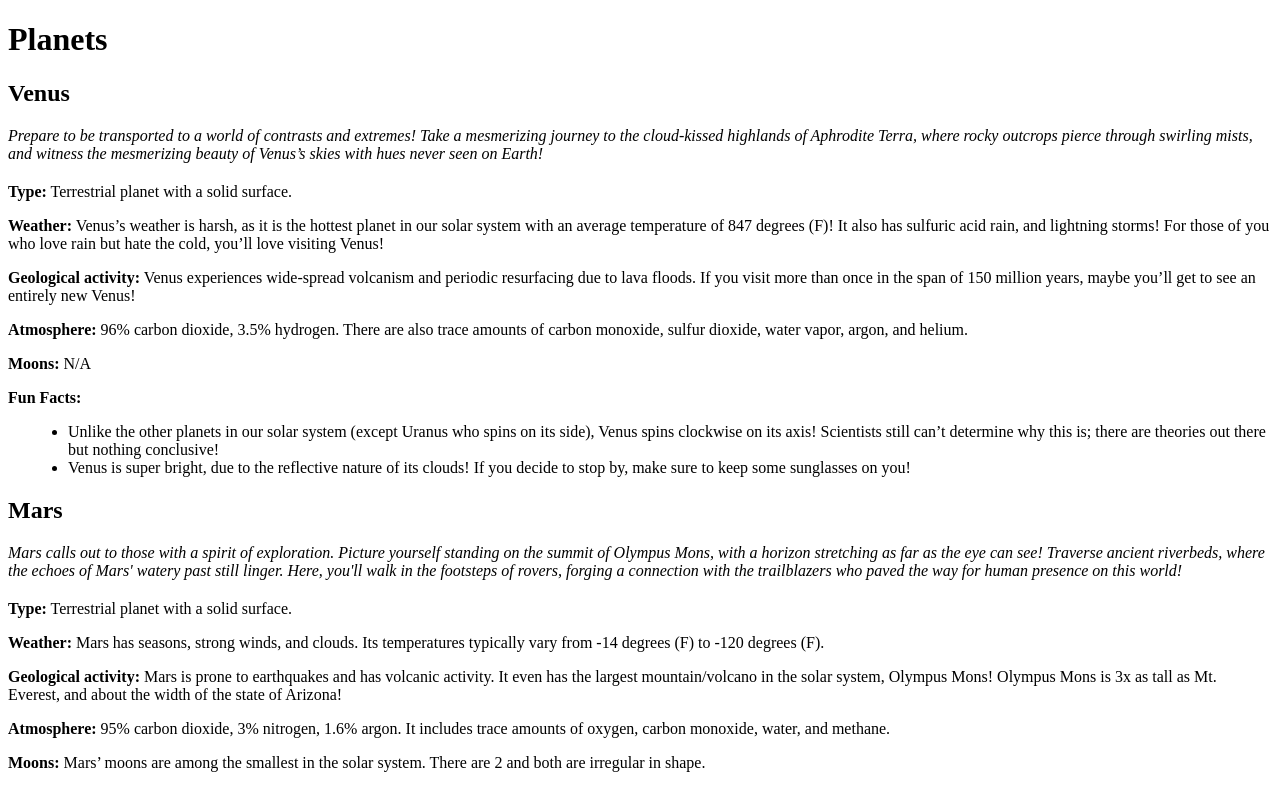
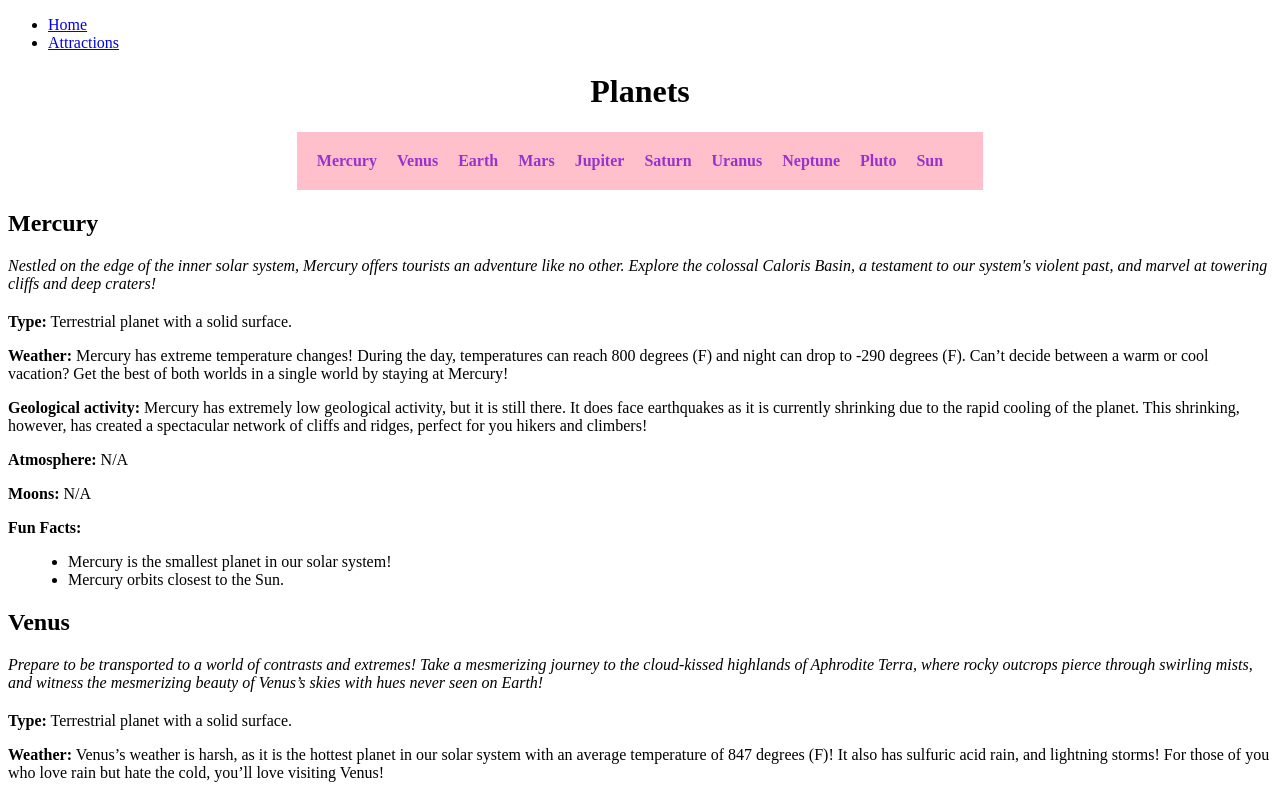
Before and after one commit to l-auyeung/SpaceApps, a plain HTML site: page Attraction v2/vs.html in a window 1280 px wide. Shown: the top 785 px of the page. Drawn offline with Linux system fonts and the light colour scheme.

Commit message:
everythings nice and cute, started AA

```diff
--- a/Attraction v2/v2.css
+++ b/Attraction v2/v2.css
@@ -10,23 +10,38 @@
     margin-left: 20px;
 }
 
+/* CSS for the sidebar */
 #sidebar {
-    background-color: #333;
-    color: #fff;
-    width: 200px;
+    background-color: pink;
+    color: darkorchid;
     padding: 20px;
 }
 
+/* Style the ul element as a horizontal list */
 #sidebar ul {
-    list-style: none;
+    list-style-type: none;
+    display: flex; /* Display the list items horizontally */
     padding: 0;
+    margin: 0;
 }
 
-#sidebar a {
-    color: #fff;
-    text-decoration: none;
+/* Style the list items */
+#sidebar ul li {
+    margin-right: 20px; /* Add some spacing between list items */
 }
 
-#sidebar a:hover {
-    text-decoration: underline;
+/* Style the anchor links */
+#sidebar ul li a {
+    text-decoration: none;
+    color: darkorchid;
+    font-weight: bold;
 }
+/*telling it to go in the middle*/
+#sidebar-container {
+    display: flex;
+    justify-content: center;
+}
+
+h1 {
+    text-align: center;
+}
--- a/Attraction v2/v2.js
+++ b/Attraction v2/v2.js
@@ -3,7 +3,25 @@
 document.addEventListener("DOMContentLoaded", function() {
     // Define an array of planet data in JSON format
 const planets = [
+
     {
+        name: "Mercury",
+        description: "Nestled on the edge of the inner solar system, Mercury offers tourists an adventure like no other. Explore the colossal Caloris Basin, a testament to our system's violent past, and marvel at towering cliffs and deep craters!",
+        type: "Terrestrial planet with a solid surface.",
+        weather: "Mercury has extreme temperature changes! During the day, temperatures can reach 800 degrees (F) and night can drop to -290 degrees (F). Can’t decide between a warm or cool vacation? Get the best of both worlds in a single world by staying at Mercury!",
+        geologicalActivity: "Mercury has extremely low geological activity, but it is still there. It does face earthquakes as it is currently shrinking due to the rapid cooling of the planet. This shrinking, however, has created a spectacular network of cliffs and ridges, perfect for you hikers and climbers!",
+        atmosphere: "N/A",
+        moons: "N/A",
+        funFacts: [
+            "Mercury is the smallest planet in our solar system!",
+            "Mercury orbits closest to the Sun."
+        ]
+    },
+
+    {
+
+
+
         name: "Venus",
         description: "Prepare to be transported to a world of contrasts and extremes! Take a mesmerizing journey to the cloud-kissed highlands of Aphrodite Terra, where rocky outcrops pierce through swirling mists, and witness the mesmerizing beauty of Venus’s skies with hues never seen on Earth!",
         type: "Terrestrial planet with a solid surface.",
--- a/Attraction v2/vs.html
+++ b/Attraction v2/vs.html
@@ -11,11 +11,20 @@
 </head>
 
 <body>
+    <div id="default">
+        <ul>
+            <li><a href = "home-anchor">Home </a></li>
+            <li><a href = "attraction-anchor">Attractions </a></li>
+        </ul>
+    </div>
+
     <h1>Planets</h1>
-    <div id="planet-info-container"></div>
 
+    <div id="sidebar-container">
+        <!-- Your sidebar content here -->
         <div id="sidebar">
             <ul>
+                <li><a href="#venus-anchor">Mercury</a></li>
                 <li><a href="#venus-anchor">Venus</a></li>
                 <li><a href="#earth-anchor">Earth</a></li>
                 <li><a href="#mars-anchor">Mars</a></li>
@@ -28,6 +37,11 @@
                 <!-- Add similar links for other planets -->
             </ul>
         </div>
+    </div>
+
+    <div id="planet-info-container"></div>
+
+
 
     <script src="v2.js"></script>
 </body>
```
Also changed, not shown: actualAttraction/AA.html (added, +60 -0 lines), actualAttraction/AA.css (added), actualAttraction/AA.js (added). Lines whose indentation alone changed are shown as unchanged.
